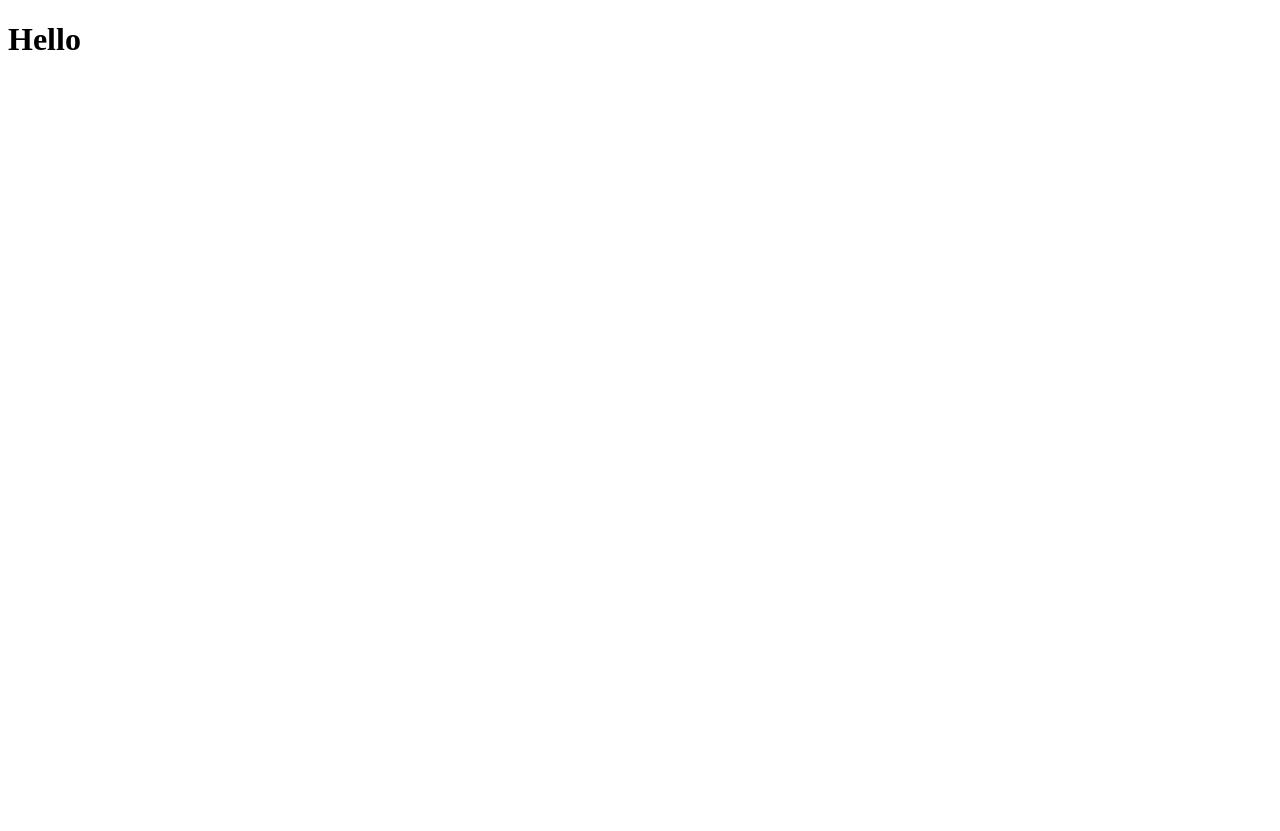
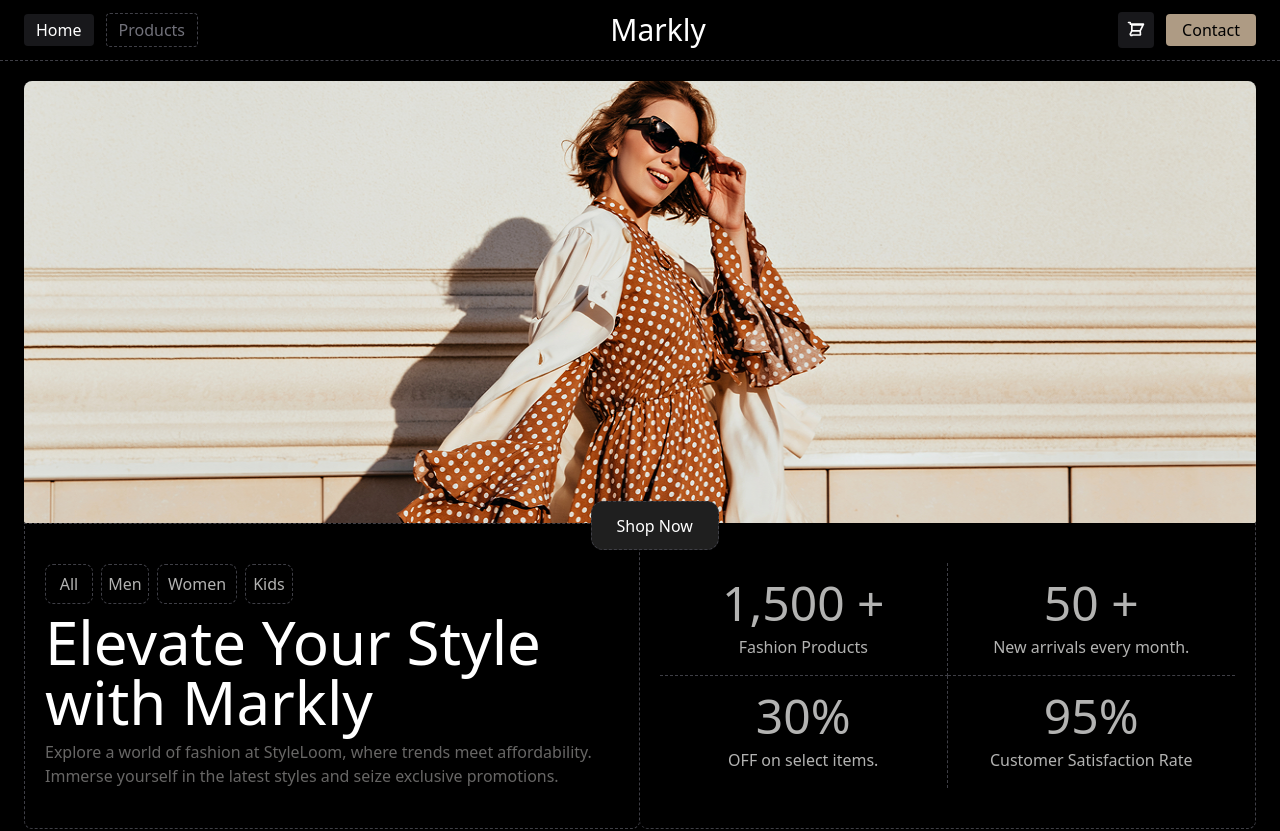
Before and after one commit to Medo971808/Markly, a Nuxt app: page / in a window 1280 px wide. Shown: the top 831 px of the page. Before the commit the page ends 800 px from the top, so only its background shows below. Built offline with nearby package versions, Linux system fonts and the light colour scheme.

Commit message:
create Nav, Section1

```diff
--- a/app/app.vue
+++ b/app/app.vue
@@ -1,5 +1,5 @@
 <template>
-  <div>
-    <h1>Hello</h1>
-  </div>
+  <Nav />
+  <HomeSection1 />
+  <HomeSection2 />
 </template>
--- /dev/null
+++ b/app/components/Footer.vue
@@ -0,0 +1,3 @@
+<template>
+
+</template>
--- /dev/null
+++ b/app/components/Home/Section1.vue
@@ -0,0 +1,37 @@
+<template>
+    <section class="bg-black text-white px-6 py-5">
+        <section class="rounded-xl relative">
+            <NuxtImg src="/images/Image.png"alt=""class="h-[442px] w-full rounded-t-lg" />
+            <NuxtLink to="/shop" class="cursor-pointer absolute top-[420px] left-[46%] w-[128px] h-[49px] rounded-xl text-14 bg-[#1F1F1F] border border-dashed border-zinc-700 flex items-center justify-center">Shop Now</NuxtLink>
+            <section class="flex justify-between text-[#B3B3B2]">
+                <section class="py-10 px-5 border border-zinc-700 border-dashed rounded-b-lg w-[50%]">
+                    <button class="w-12 h-10 border border-dashed border-zinc-700 rounded-lg">All</button>
+                    <button class="w-12 h-10 border border-dashed border-zinc-700 ml-2 rounded-lg">Men</button>
+                    <button class=" w-20 h-10 border border-dashed border-zinc-700 mx-2 rounded-lg">Women</button>
+                    <button class="w-12 h-10 border border-dashed border-zinc-700 rounded-lg">Kids</button>
+                    <h1 class="text-6xl my-2 text-white">Elevate Your Style with Markly</h1>
+                    <p class="text-[#676665]">Explore a world of fashion at StyleLoom, where trends meet affordability.
+                        Immerse yourself in the latest styles and seize exclusive promotions.</p>
+                </section>
+                <section class="py-10 px-5 border-b border-r border-zinc-700 border-dashed rounded-b-lg w-[50%] grid grid-cols-2">
+                    <section class="flex flex-col justify-center items-center gap-2 border-b border-r border-zinc-700 border-dashed">
+                        <h2 class="text-5xl">1,500 +</h2>
+                        <p>Fashion Products</p>
+                    </section>
+                    <section class="flex flex-col justify-center items-center gap-2 border-b border-zinc-700 border-dashed">
+                        <h2 class="text-5xl">50 +</h2>
+                        <p>New arrivals every month.</p>
+                    </section>
+                    <section class="flex flex-col justify-center items-center gap-2 border-r border-zinc-700 border-dashed">
+                        <h2 class="text-5xl">30%</h2>
+                        <p>OFF on select items.</p>
+                    </section>
+                    <section class="flex flex-col justify-center items-center gap-2">
+                        <h2 class="text-5xl">95%</h2>
+                        <p>Customer Satisfaction Rate</p>
+                    </section>
+                </section>
+            </section>
+        </section>
+    </section>
+</template>
--- /dev/null
+++ b/app/components/Home/Section2.vue
@@ -0,0 +1,5 @@
+<template>
+    <div class="bg-black text-white px-6 pb-5 pt-20">
+        Hello
+    </div>
+</template>
--- /dev/null
+++ b/app/components/Nav.vue
@@ -0,0 +1,21 @@
+<template>
+    <nav class="flex justify-between items-center bg-black px-6 py-3 border-b border-dashed border-zinc-700">
+        <section class="flex items-center space-x-3">
+            <NuxtLink class="cursor-pointer bg-zinc-900 text-white px-3 py-1 rounded" to="/">Home</NuxtLink>
+            <NuxtLink class="cursor-pointer border border-dashed border-zinc-700 text-zinc-500 px-3 py-1 rounded" to="/products">Products</NuxtLink>
+        </section>
+        <section class="text-white font-semibold text-3xl">
+            <span class="font-normal">Markly</span>
+        </section>
+        <section class="flex items-center space-x-3">
+            <NuxtLink class="cursor-pointer bg-zinc-900 p-2 rounded" to="/shop">
+                <svg xmlns="http://www.w3.org/2000/svg" fill="none" viewBox="0 0 24 24" stroke-width="2" stroke="white"
+                    class="w-5 h-5">
+                    <path stroke-linecap="round" stroke-linejoin="round"
+                        d="M3 3h2l.4 2M7 13h10l4-8H5.4M7 13l-1.35 2.7A1 1 0 007.6 18h8.8a1 1 0 00.95-1.3L17 13M7 13V6h13" />
+                </svg>
+            </NuxtLink>
+            <NuxtLink class="cursor-pointer bg-[#AE9B84] text-black px-4 py-1 rounded font-medium" to="/contact">Contact</NuxtLink>
+        </section>
+    </nav>
+</template>
--- a/nuxt.config.ts
+++ b/nuxt.config.ts
@@ -1,5 +1,6 @@
 // https://nuxt.com/docs/api/configuration/nuxt-config
 export default defineNuxtConfig({
   compatibilityDate: '2025-07-15',
-  devtools: { enabled: true }
+  devtools: { enabled: true },
+  modules: ['@nuxtjs/tailwindcss', '@nuxt/image']
 })
--- a/package.json
+++ b/package.json
@@ -10,8 +10,13 @@
     "postinstall": "nuxt prepare"
   },
   "dependencies": {
+    "@nuxt/image": "^1.11.0",
+    "@nuxtjs/tailwindcss": "^6.14.0",
     "nuxt": "^4.0.3",
     "vue": "^3.5.18",
     "vue-router": "^4.5.1"
+  },
+  "devDependencies": {
+    "typescript": "^5.9.2"
   }
 }
--- /dev/null
+++ b/tailwind.config.js
@@ -0,0 +1,8 @@
+/** @type {import('tailwindcss').Config} */
+export default {
+  content: [],
+  theme: {
+    extend: {},
+  },
+  plugins: [],
+}
```
Also changed, not shown: tsconfig.json (deleted, +0 -18 lines), public/images/Image.png (added), 1 other file (tests, documents, lock files or other folders).
